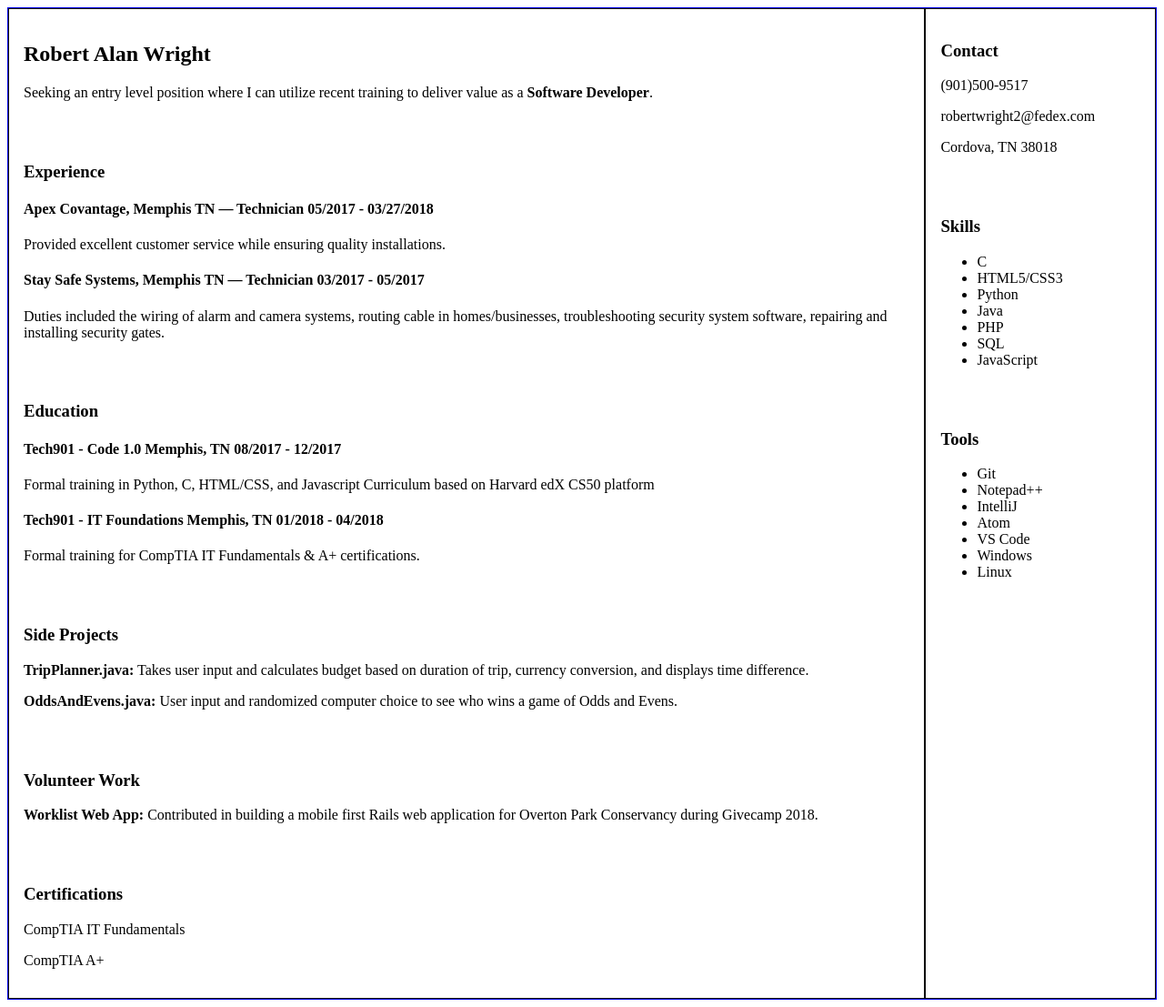
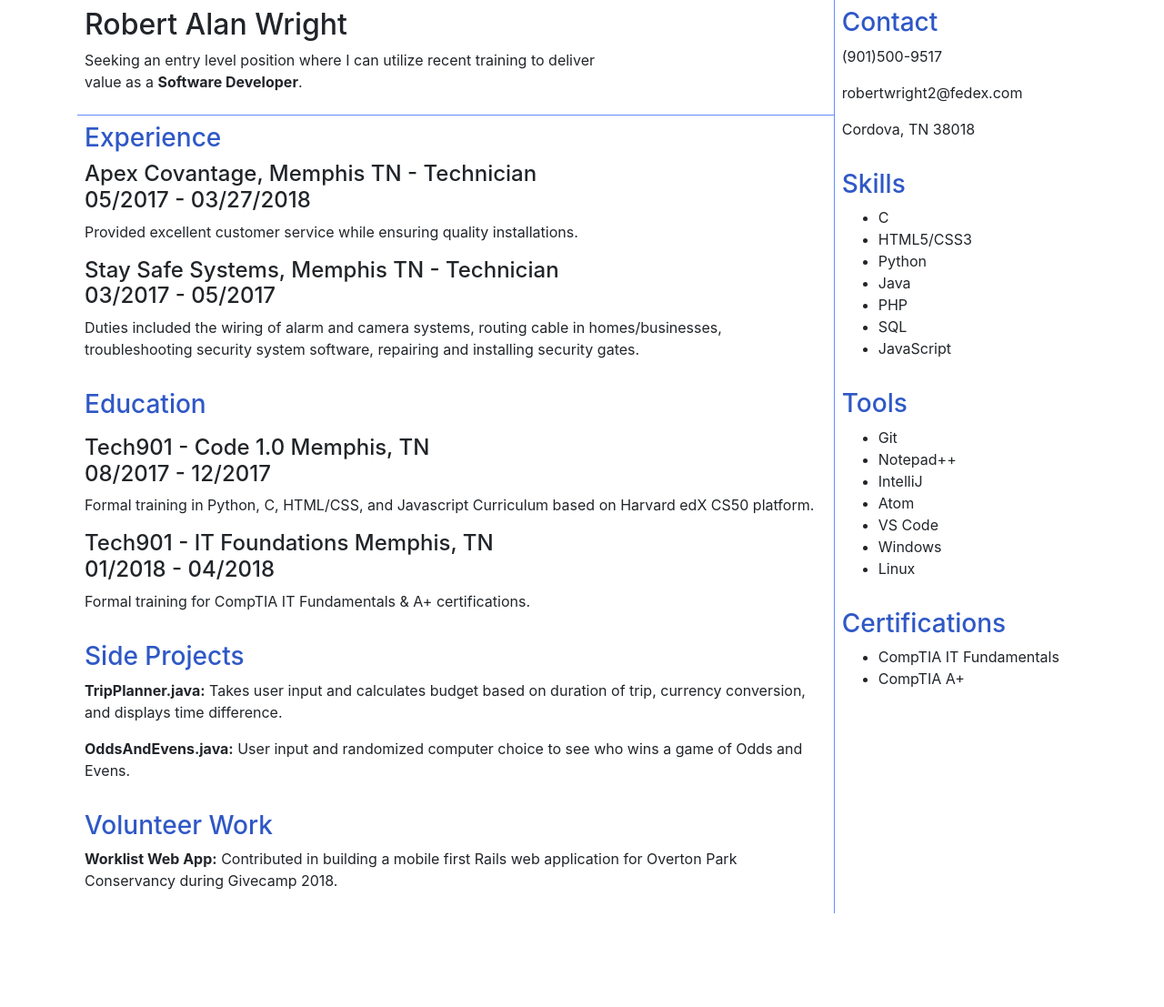
Before and after one commit to RAlanWright/CV_Convert, a PHP site: page /pdf/views/resume.php in a window 1280 px wide. Shown: the whole page at 91% size. After the commit the page ends 1004 px from the top, so only its background shows below. Run offline with PHP 8.4, Linux system fonts and the light colour scheme.

Commit message:
Added inline styling as temp fix for pdf conversion

```diff
--- a/pdf/capture.js
+++ b/pdf/capture.js
@@ -5,8 +5,8 @@ var fs = require('fs'),
 page.content = fs.read(args[1]);
 
 page.viewportSize = {
-  width: 1024,
-  height: 1024
+  width: 1920,
+  height: 1080
 };
 
 page.paperSize = {
--- a/pdf/views/resume.php
+++ b/pdf/views/resume.php
@@ -2,65 +2,67 @@
 <html>
 
 <head>
+
+  <link rel="stylesheet" href="https://stackpath.bootstrapcdn.com/bootstrap/4.1.3/css/bootstrap.min.css" integrity="sha384-MCw98/SFnGE8fJT3GXwEOngsV7Zt27NXFoaoApmYm81iuXoPkFOJwJ8ERdknLPMO" crossorigin="anonymous">
+
   <link rel="stylesheet" href="styles.css">
-  <style><?php include("styles.css"); ?></style>
+  <style>
+    <?php include("styles.css");
+    ?>
+  </style>
   <meta charset="UTF-8">
   <meta name="viewport" content="width=device-width, initial-scale=1">
 </head>
 
 <body>
-  <div class="container">
-    <div class="col1">
-      <section>
+  <div class="container" style="display: flex;max-height: 100%;margin: auto;">
+    <div class="col1" style="flex: 3;border-bottom-color:10px #638DFD;">
+      <section style="min-height:50px;padding:.5em;border-bottom:1px solid #638DFD;">
         <h2>Robert Alan Wright</h2>
-        <p>Seeking an entry level position where I can utilize recent training to deliver value as a <strong>Software Developer</strong>.</p>
+        <p>Seeking an entry level position where I can utilize recent training to deliver <br>value as a <strong>Software Developer</strong>.</p>
       </section>
-      <section>
-        <h3>Experience</h3>
-        <h4>Apex Covantage, Memphis TN — Technician 05/2017 - 03/27/2018</h4>
+      <section style="min-height:50px;padding:.5em;">
+        <h3 style="color:#2F58C6">Experience</h3>
+        <h4>Apex Covantage, Memphis TN - Technician <br>05/2017 - 03/27/2018</h4>
         <p>Provided
           excellent customer service while ensuring quality installations.</p>
-        <h4>Stay Safe Systems, Memphis TN — Technician 03/2017 - 05/2017</h4>
+        <h4>Stay Safe Systems, Memphis TN - Technician <br>03/2017 - 05/2017</h4>
         <p>Duties included the wiring of alarm and camera systems, routing cable in homes/businesses, troubleshooting security system software, repairing and installing security
           gates.</p>
       </section>
 
-      <section>
-        <h3>Education</h3>
+      <section style="min-height:50px;padding:.5em;">
+        <h3 style="color:#2F58C6">Education</h3>
         <p>
-          <h4>Tech901 - Code 1.0 Memphis, TN 08/2017 - 12/2017</h4> Formal training in Python, C, HTML/CSS, and Javascript Curriculum based on Harvard edX CS50 platform
+          <h4>Tech901 - Code 1.0 Memphis, TN <br>08/2017 - 12/2017</h4> Formal training in Python, C, HTML/CSS, and Javascript Curriculum based on Harvard edX CS50 platform.
         </p>
         <p>
-          <h4>Tech901 - IT Foundations Memphis, TN 01/2018 - 04/2018</h4> Formal training for CompTIA IT Fundamentals & A+ certifications.
+          <h4>Tech901 - IT Foundations Memphis, TN <br>01/2018 - 04/2018</h4> Formal training for CompTIA IT Fundamentals & A+ certifications.
         </p>
       </section>
-      <section>
-        <h3>Side Projects</h3>
+      <section style="min-height:50px;padding:.5em;">
+        <h3 style="color:#2F58C6">Side Projects</h3>
         <p><strong>TripPlanner.java:</strong> Takes user input and calculates budget based on duration of trip, currency conversion, and displays time difference.</p>
         <p><strong>OddsAndEvens.java:</strong> User input and randomized computer choice to see who wins a game of Odds and Evens.</p>
       </section>
 
-      <section>
-        <h3>Volunteer Work</h3>
+      <section style="min-height:50px;padding:.5em;">
+        <h3 style="color:#2F58C6">Volunteer Work</h3>
         <p><strong>Worklist Web App:</strong> Contributed in building a mobile first Rails web application for Overton Park Conservancy during Givecamp 2018.</p>
       </section>
 
-      <section>
-        <h3>Certifications</h3>
-        <p>CompTIA IT Fundamentals</p>
-        <p>CompTIA A+</p>
-      </section>
+
     </div>
 
-    <div class="col2">
-      <section>
-        <h3>Contact</h3>
+    <div class="col2" style="flex:1;border-left:1px solid #638DFD;">
+      <section style="min-height:50px;padding:.5em;">
+        <h3 style="color:#2F58C6">Contact</h3>
         <p>(901)500-9517</p>
         <p>robertwright2@fedex.com</p>
         <p>Cordova, TN 38018</p>
       </section>
-      <section>
-        <h3>Skills</h3>
+      <section style="min-height:50px;padding:.5em;">
+        <h3 style="color:#2F58C6">Skills</h3>
         <ul>
           <li>C</li>
           <li>HTML5/CSS3</li>
@@ -71,9 +73,8 @@
           <li>JavaScript</li>
         </ul>
       </section>
-      <section>
-
-        <h3>Tools</h3>
+      <section style="min-height:50px;padding:.5em;">
+        <h3 style="color:#2F58C6">Tools</h3>
         <ul>
 
           <li>Git</li>
@@ -86,6 +87,13 @@
 
         </ul>
       </section>
+      <section style="min-height:50px;padding:.5em;">
+        <h3 style="color:#2F58C6">Certifications</h3>
+        <ul>
+        <li>CompTIA IT Fundamentals</li>
+        <li>CompTIA A+</li>
+      </ul>
+      </section>
     </div>
   </div>
 </body>
--- a/pdf/views/styles.css
+++ b/pdf/views/styles.css
@@ -1,16 +1,18 @@
 .container {
   display: flex;
-  border: 1px solid blue;
+  /* border: 1px solid blue; */
   max-height: 100%;
   margin: auto;
 }
 .col1 {
   flex: 4;
-  border: 1px solid #000;
+  border-right-color:10px #638DFD;
+  /* border: 1px solid #000; */
 }
 .col2 {
   flex: 1;
-  border: 1px solid #000;
+  border-left-color:10px #638DFD;
+  /* border: 1px solid #000; */
 }
 section {
   min-height: 50px;
```
Also changed, not shown: pdf/styles.css (+4 -3 lines), styles.css (+4 -3 lines), README.md, 1 other file.
